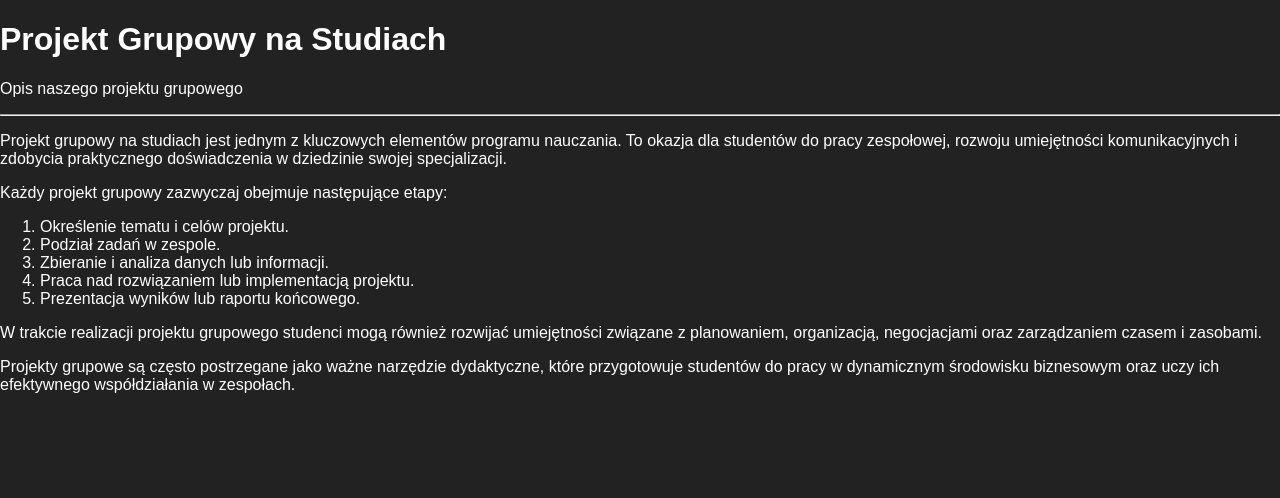
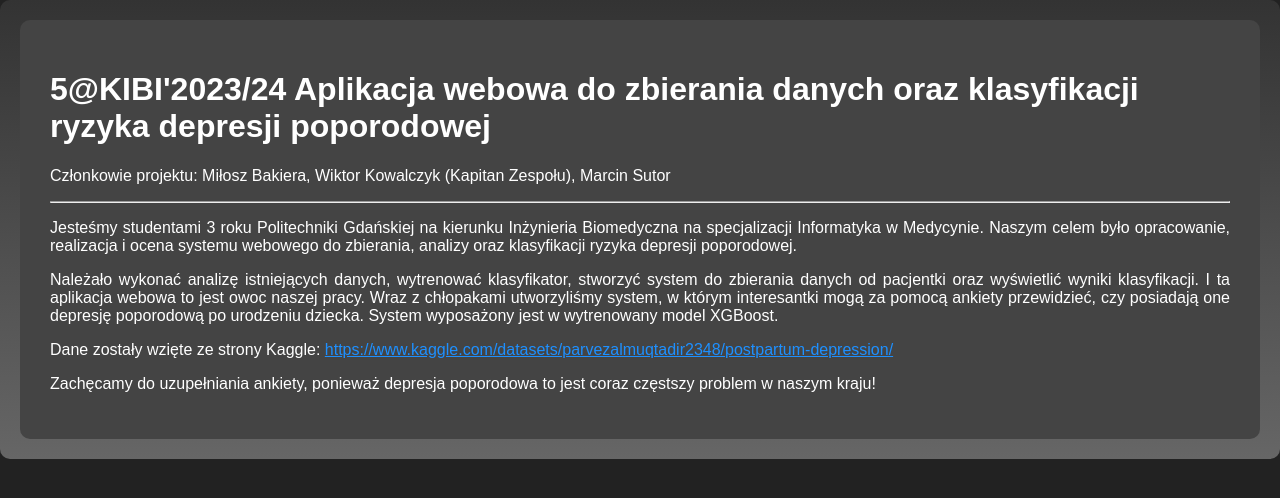
Before and after one commit to Wiwixon/PostNatalClassifier, a Django app: page / in a window 1280 px wide. Shown: the part 148-646 px from the top of the page. Run offline with Django 5.2, Linux system fonts and the light colour scheme; parts of the project's set-up code (start-up, migrations or seed data) failed here and were passed over.

Commit message:
napisałem info o projekcie

```diff
--- a/projektgrupowy/templates/info.html
+++ b/projektgrupowy/templates/info.html
@@ -3,24 +3,17 @@
 {% block title %}Projekt Grupowy - Opis{% endblock %}
 
 {% block content %}
-<div class="container">
+<div class="container" style="background: linear-gradient(to bottom, #333, #666); padding: 20px; border-radius: 10px;">
     <div class="row">
         <div class="col-md-8 offset-md-2">
-            <div class="jumbotron mt-4">
-                <h1 class="display-4">Projekt Grupowy na Studiach</h1>
-                <p class="lead">Opis naszego projektu grupowego</p>
+            <div class="jumbotron mt-4" style="background-color: #444; color: white; padding: 30px; border-radius: 10px;">
+                <h1 class="display-4 text-center">5@KIBI'2023/24 Aplikacja webowa do zbierania danych oraz klasyfikacji ryzyka depresji poporodowej</h1>
+                <p class="lead text-center">Członkowie projektu: Miłosz Bakiera, Wiktor Kowalczyk (Kapitan Zespołu), Marcin Sutor</p>
                 <hr class="my-4">
-                <p>Projekt grupowy na studiach jest jednym z kluczowych elementów programu nauczania. To okazja dla studentów do pracy zespołowej, rozwoju umiejętności komunikacyjnych i zdobycia praktycznego doświadczenia w dziedzinie swojej specjalizacji.</p>
-                <p>Każdy projekt grupowy zazwyczaj obejmuje następujące etapy:</p>
-                <ol>
-                    <li>Określenie tematu i celów projektu.</li>
-                    <li>Podział zadań w zespole.</li>
-                    <li>Zbieranie i analiza danych lub informacji.</li>
-                    <li>Praca nad rozwiązaniem lub implementacją projektu.</li>
-                    <li>Prezentacja wyników lub raportu końcowego.</li>
-                </ol>
-                <p>W trakcie realizacji projektu grupowego studenci mogą również rozwijać umiejętności związane z planowaniem, organizacją, negocjacjami oraz zarządzaniem czasem i zasobami.</p>
-                <p>Projekty grupowe są często postrzegane jako ważne narzędzie dydaktyczne, które przygotowuje studentów do pracy w dynamicznym środowisku biznesowym oraz uczy ich efektywnego współdziałania w zespołach.</p>
+                <p style="text-align: justify;">Jesteśmy studentami 3 roku Politechniki Gdańskiej na kierunku Inżynieria Biomedyczna na specjalizacji Informatyka w Medycynie. Naszym celem było opracowanie, realizacja i ocena systemu webowego do zbierania, analizy oraz klasyfikacji ryzyka depresji poporodowej.</p>
+                <p style="text-align: justify;">Należało wykonać analizę istniejących danych, wytrenować klasyfikator, stworzyć system do zbierania danych od pacjentki oraz wyświetlić wyniki klasyfikacji. I ta aplikacja webowa to jest owoc naszej pracy. Wraz z chłopakami utworzyliśmy system, w którym interesantki mogą za pomocą ankiety przewidzieć, czy posiadają one depresję poporodową po urodzeniu dziecka. System wyposażony jest w wytrenowany model XGBoost.</p>
+                <p style="text-align: justify;">Dane zostały wzięte ze strony Kaggle: <a href="https://www.kaggle.com/datasets/parvezalmuqtadir2348/postpartum-depression/" target="_blank" style="color: #1e90ff;">https://www.kaggle.com/datasets/parvezalmuqtadir2348/postpartum-depression/</a></p>
+                <p style="text-align: justify;">Zachęcamy do uzupełniania ankiety, ponieważ depresja poporodowa to jest coraz częstszy problem w naszym kraju!</p>
             </div>
         </div>
     </div>
```
